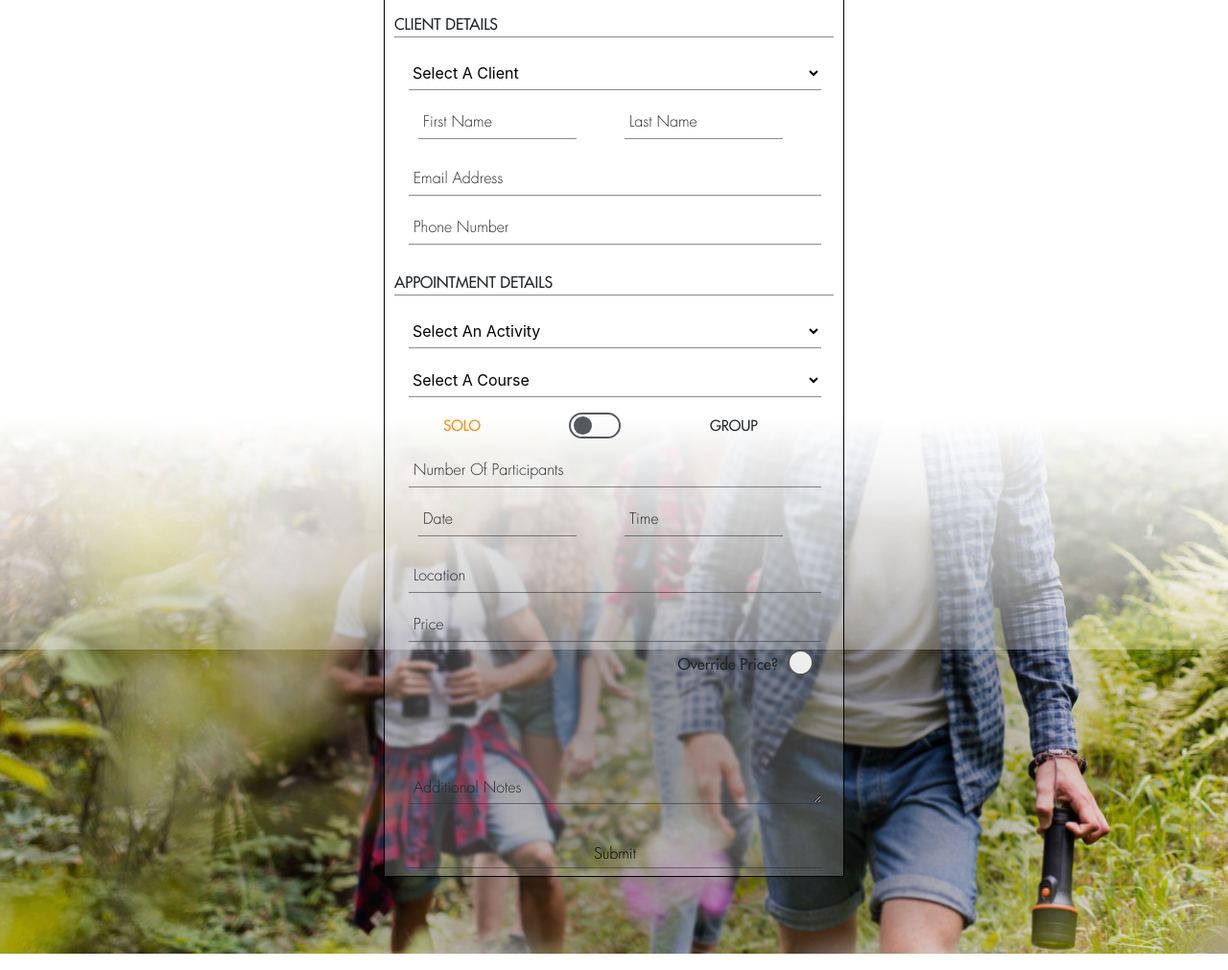
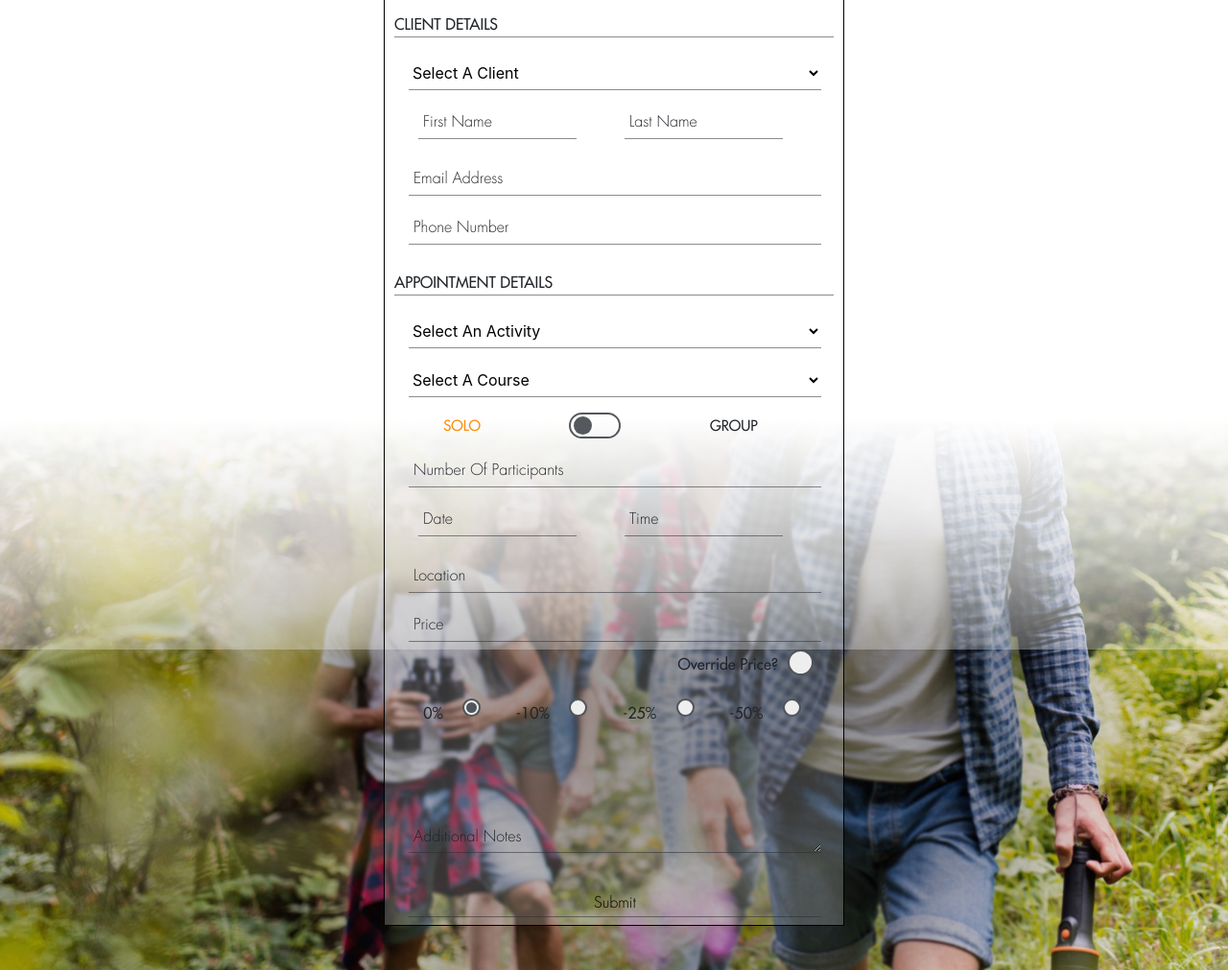
Before and after one commit to Lindsaykerr1994/Onwards-And-Upwards-Backend, a Django app: page /appointments/add_appointment in a window 1280 px wide. Shown: the part 123-1134 px from the top of the page at 96% size. Run offline with Django 3.2, Linux system fonts and the light colour scheme; the visitor is signed in with stand-in values (Sample User, id 1); data comes from the database, SQL or seed files in the repository; data that the repository does not hold is empty; some libraries are stand-ins or nearby versions.

Commit message:
Added radio buttons to form

```diff
--- a/appointments/templates/appointments/add_app.html
+++ b/appointments/templates/appointments/add_app.html
@@ -112,6 +112,28 @@
                                 <span class="checkmark"></span>
                             </label>
                         </div>
+                        <div class="form-input radio-input checkbox-input no-border d-flex justify-content-around">
+                            <p>0%</p>
+                            <label class="ck-container">
+                                <input type="radio" checked="checked" name="discount-0">
+                                <span class="checkmark"></span>
+                            </label>
+                            <p>-10%</p>
+                            <label class="ck-container">
+                                <input type="radio" name="discount-10">
+                                <span class="checkmark"></span>
+                            </label>
+                            <p>-25%</p>
+                            <label class="ck-container">
+                                <input type="radio" name="discount-25">
+                                <span class="checkmark"></span>
+                            </label>
+                            <p>-50%</p>
+                            <label class="ck-container">
+                                <input type="radio" name="discount-50">
+                                <span class="checkmark"></span>
+                            </label>
+                        </div>
                         <div class="form-input textarea-input">
                             <label for="add_notes">Additional Notes</label>
                             <textarea name="add_notes"></textarea>
--- a/static/css/forms.css
+++ b/static/css/forms.css
@@ -173,6 +173,10 @@ input:focus, input:active, select:focus, select:active, textarea:focus, textarea
   background-color: #eee;
   border: 2px solid rgba(42, 47, 54, 0.8);
 }
+.radio-input .checkmark {
+    height: 19px;
+    width: 19px;
+}
 .ck-container:hover .checkmark {
   border: 2px solid rgba(42, 47, 54, 1);
 }
@@ -192,6 +196,10 @@ input:focus, input:active, select:focus, select:active, textarea:focus, textarea
   background-color: rgba(42, 47, 54, 0.8);
   border-radius: 50%;
 }
+.radio-input .ck-container .checkmark:after {
+    width: 11px;
+    height: 11px;
+}
 .ck-container:hover .checkmark:after {
     display: block;
     background-color: rgba(42, 47, 54, 0.4)
```
